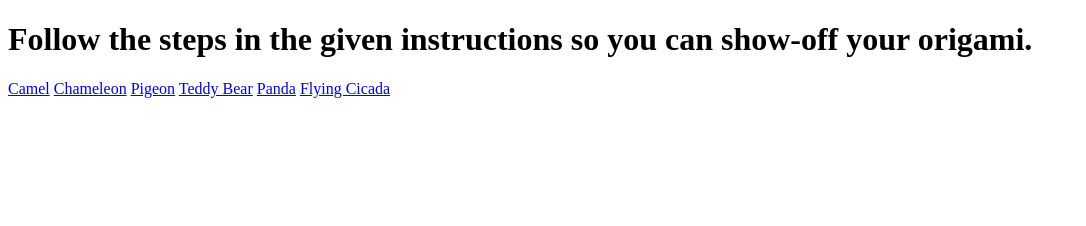
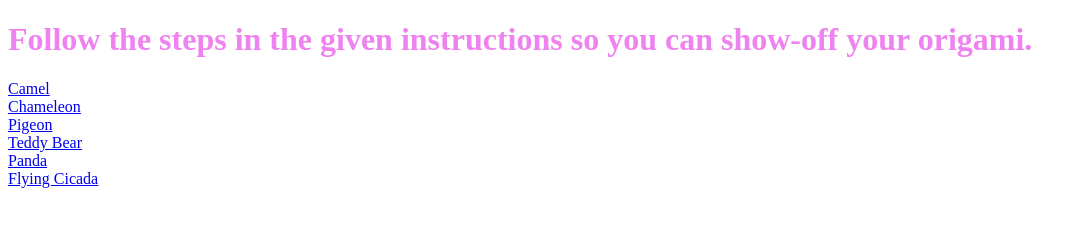
Before and after one commit to Parzival477/C49-Assignment, a plain HTML site: page index.html in a window 1280 px wide. Shown: the whole page, without its empty margins (0-1086 px from the left). Drawn offline with Linux system fonts and the light colour scheme.

Commit message:
AddingStyleToTheWebsite

```diff
--- a/index.html
+++ b/index.html
@@ -4,8 +4,10 @@
 <title>
      How to make easy Origami
 </title>
-
-
+<link
+rel = "stylesheet"
+type = "text/css"
+href = "style.css"/>
 
 
 </head>
@@ -13,13 +15,24 @@
 <h1>
     Follow the steps in the given instructions so you can show-off your origami.
 </h1>
+<div class = "Camel">
 <a href = "http://origami.me/camel/"> Camel</a>
+</div>
+<div class = "Chameleon">
 <a href = "http://origami.me/chameleon/"> Chameleon</a>
+</div>
+<div class = "Pigeon">
 <a href = "http://origami.me/pigeon/"> Pigeon</a>
+</div>
+<div class = "TeddyBear">
 <a href = "http://origami.me/teddy-bear/"> Teddy Bear</a>
+</div>
+<div class = "Panda">
 <a href = "http://origami.me/panda/"> Panda</a>
+</div>
+<div class = "FlyingCicada">
 <a href = "http://origami.me/flying-cicada/"> Flying Cicada</a>
-
+</div>
 
 
 
--- /dev/null
+++ b/style.css
@@ -0,0 +1,24 @@
+h1{
+    color:violet
+}
+.Camel{
+    border:bold
+}
+.Camel{
+    color:indigo
+}
+.Chameleon{
+    color:iblue
+}
+.Pigeon{
+    color:green
+}
+.TeddyBear{
+    color:yellow
+}
+.Panda{
+    color:orange
+}
+.FlyingCicada{
+    color:red
+}
```
